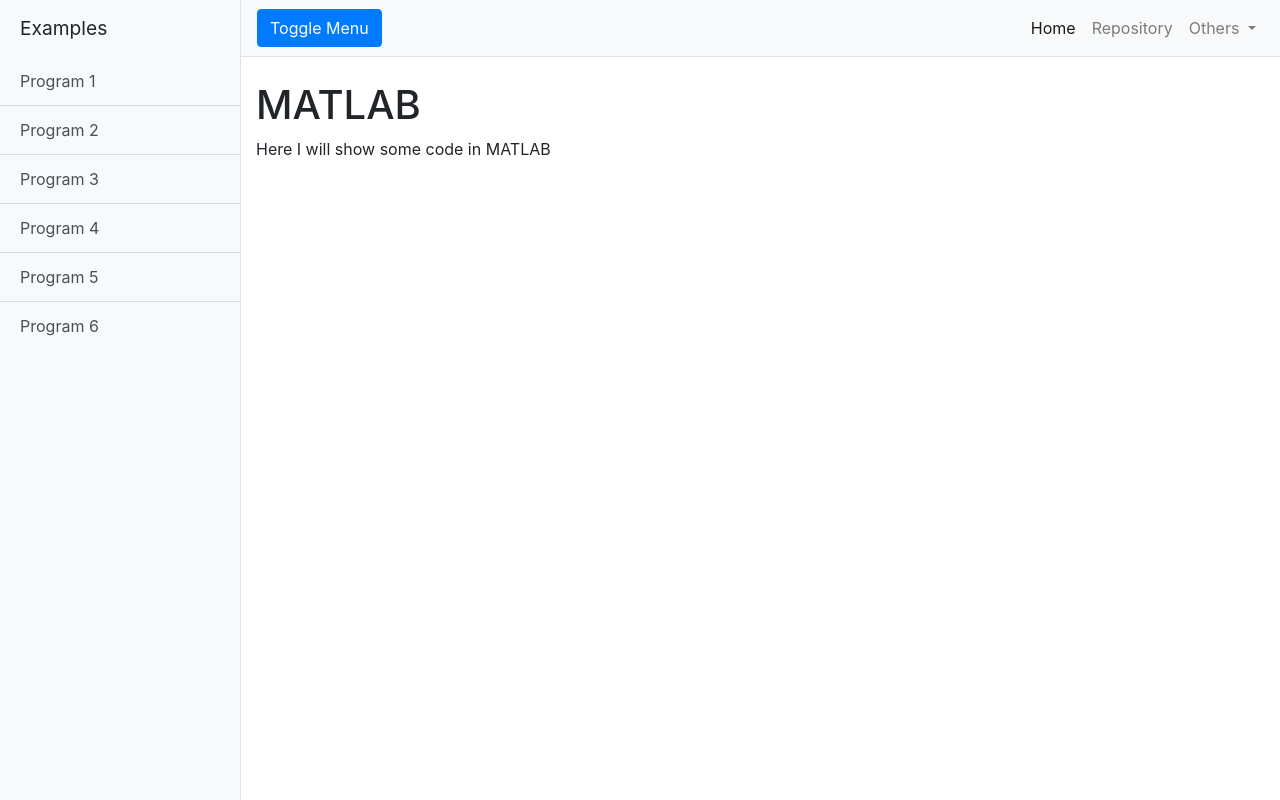
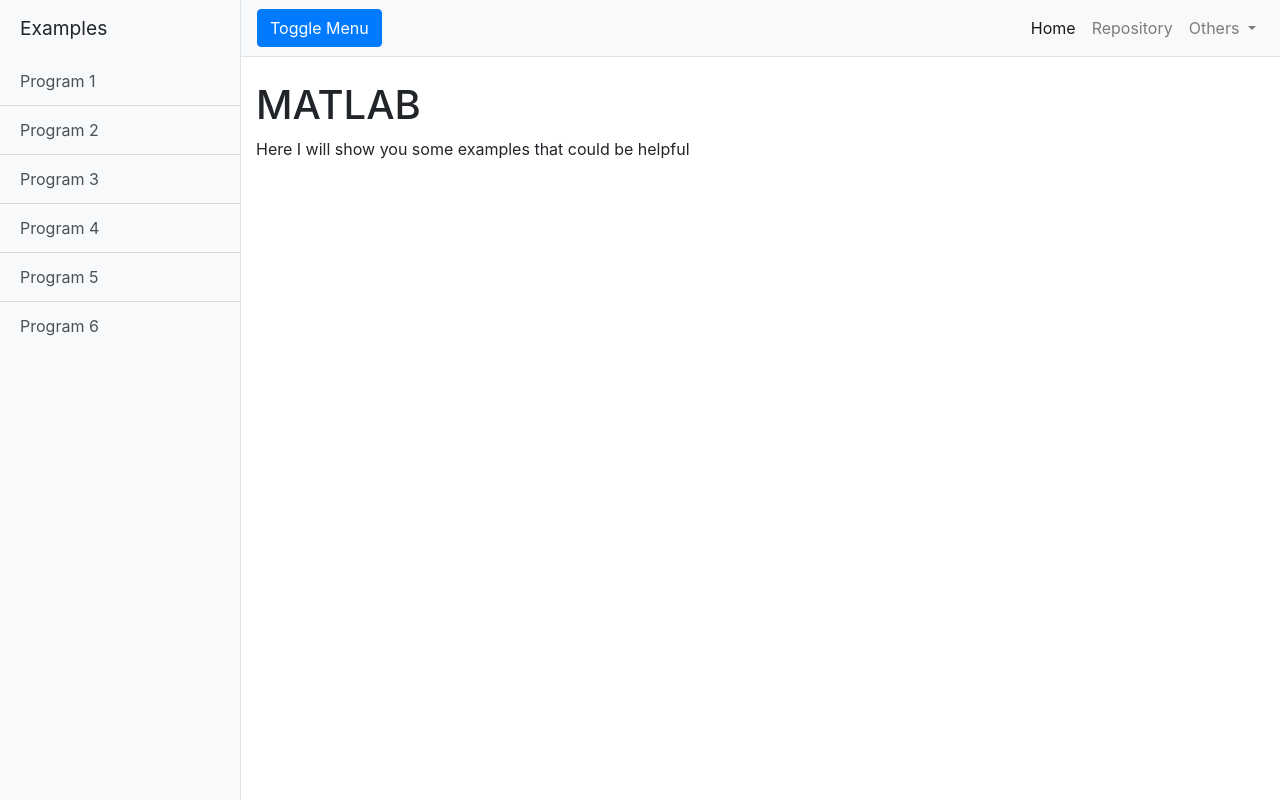
Before and after one commit to GiselleMontenegro/matlab-programming-examples, a website: page index.html in a window 1280 px wide. Drawn offline with Linux system fonts and the light colour scheme.

Commit message:
Update index.html

```diff
--- a/index.html
+++ b/index.html
@@ -71,7 +71,7 @@
 
       <div class="container-fluid">
         <h1 class="mt-4">MATLAB</h1>
-        <p>Here I will show some code in MATLAB</p>
+        <p>Here I will show you some examples that could be helpful
         <p></p>
       </div>
     </div>
```
